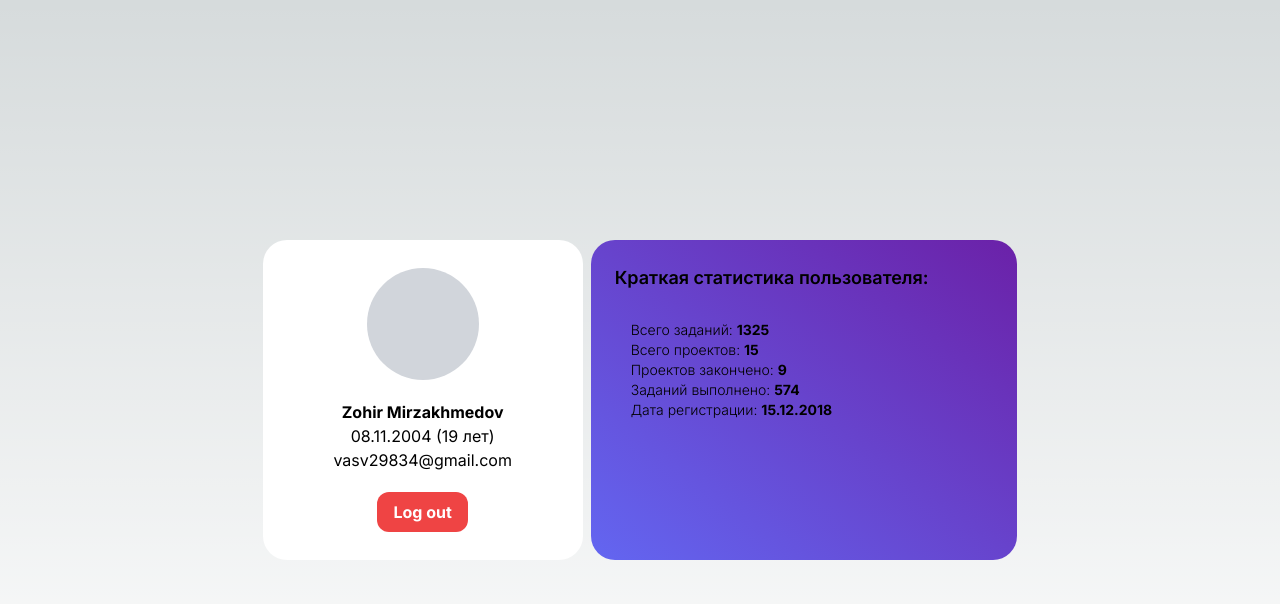
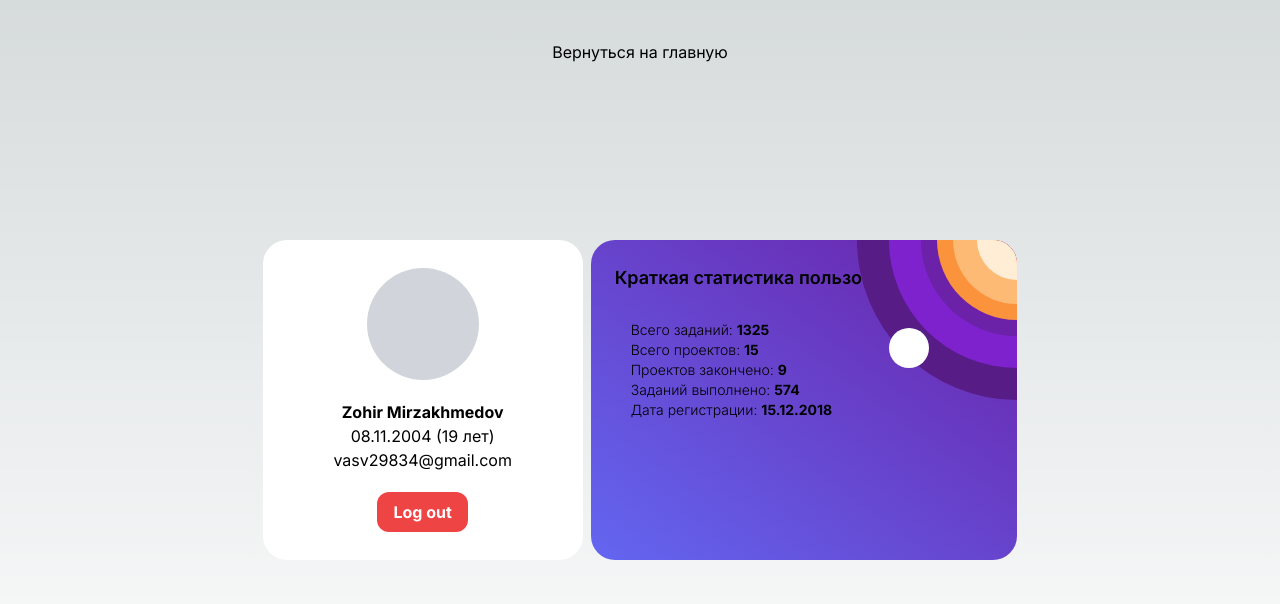
Before and after one commit to Zoha2400/mohir-todo, a Next.js app: page /profile in a window 1280 px wide. Shown: the top 604 px of the page. Built offline with nearby package versions, Linux system fonts and the light colour scheme.

Commit message:
Profile design fix

```diff
--- a/src/app/profile/page.tsx
+++ b/src/app/profile/page.tsx
@@ -1,6 +1,15 @@
+import Link from "next/link";
+
 function page() {
   return (
     <div className="w-full h-screen flex justify-center items-center gap-2 ">
+      <Link
+        href={"/"}
+        className="absolute top-10 cursor-pointer hover:text-blue-600"
+      >
+        Вернуться на главную{" "}
+      </Link>
+
       <div className="w-80 h-80 bg-white text-black rounded-3xl flex justify-center flex-col items-center gap-5">
         <div className="image w-28 h-28 rounded-full bg-gray-300"></div>
         <section className="flex justify-center flex-col items-center">
@@ -12,7 +21,7 @@ function page() {
           Log out
         </button>
       </div>
-      <div className="w-4/12 h-80 p-6  flex  rounded-3xl flex-col gap-7  bg-gradient-to-tr from-indigo-500 to-purple-800">
+      <div className="w-4/12 h-80 p-6  flex relative overflow-hidden rounded-3xl flex-col gap-7  bg-gradient-to-tr from-indigo-500 to-purple-800">
         <p className="font-semibold text-lg">
           Краткая статистика пользователя:
         </p>
@@ -34,6 +43,17 @@ function page() {
             Дата регистрации: <span className="font-bold">15.12.2018</span>
           </p>
         </div>
+
+        <div className="design absolute w-60 h-60 top-0 right-0">
+          <div className="sun absolute w-20 z-50 h-20 -top-10 -right-10 bg-orange-100 rounded-full"></div>
+          <div className="f1 absolute w-32 h-32 z-40 -top-16 -right-16 bg-orange-300 rounded-full"></div>
+          <div className="f2 absolute w-40 h-40 z-30 -top-20 -right-20 bg-orange-400 rounded-full"></div>
+          <div className="f3 absolute w-48 h-48 z-20 -top-24 -right-24 bg-purple-800 rounded-full"></div>
+          <div className=" absolute w-64 h-64 z-10 -top-32 -right-32 bg-purple-700 rounded-full">
+            <div className="orbitalball w-10 h-10 bg-white rounded-full absolute bottom-0 animation-spin transform translate-x-neg-50 shadow-inner-custom"></div>
+          </div>
+          <div className="oxygen1 absolute w-80 h-80 z-0 -top-40 -right-40 bg-purple-900 rounded-full"></div>
+        </div>
       </div>
     </div>
   );
```
